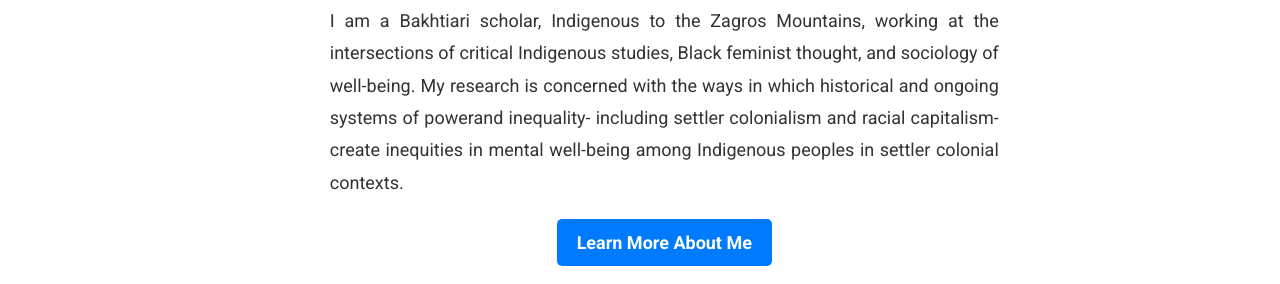
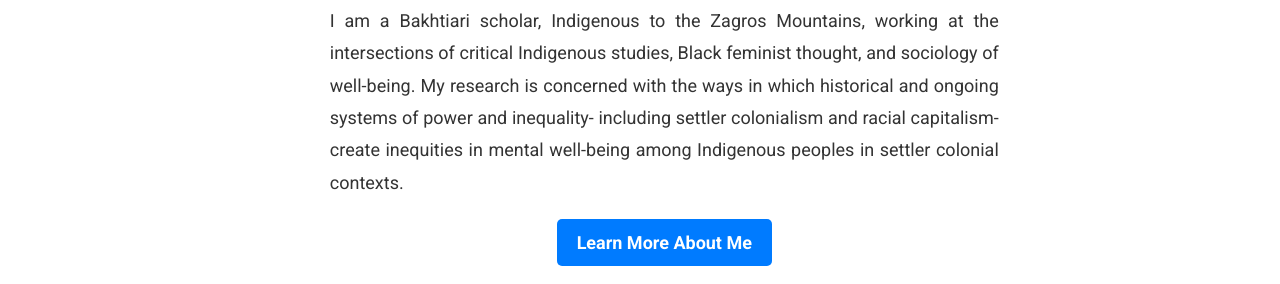
Before and after one commit to Mohsnmonji/mohsnmonji.github.io, a Jekyll site: the page built from _pages/front.md, in a window 1280 px wide and 900 px high, scrolled down 458 px. Shown: the part 250-534 px from the top of the window. Built offline with Jekyll 4.4.1, drawn with Linux system fonts in a browser that asks for light colours.

Commit message:
Update front.md

```diff
--- a/_pages/front.md
+++ b/_pages/front.md
@@ -27,7 +27,7 @@ hide_avatar: true
 
   <!-- Description -->
 <p style="font-size:18px; color:#333; text-align:justify; line-height:1.8; margin:20px 0;">
- I am a Bakhtiari scholar, Indigenous to the Zagros Mountains, working at the intersections of critical Indigenous studies, Black feminist thought, and sociology of well-being. My research is concerned with the ways in which historical and ongoing systems of powerand inequality- including settler colonialism and racial capitalism- create inequities in mental well-being among Indigenous peoples in settler colonial contexts.
+ I am a Bakhtiari scholar, Indigenous to the Zagros Mountains, working at the intersections of critical Indigenous studies, Black feminist thought, and sociology of well-being. My research is concerned with the ways in which historical and ongoing systems of power and inequality- including settler colonialism and racial capitalism- create inequities in mental well-being among Indigenous peoples in settler colonial contexts.
 
 <p style="font-size:18px; color:#333; text-align:justify; line-height:1.8; margin:20px 0;">
 
```
